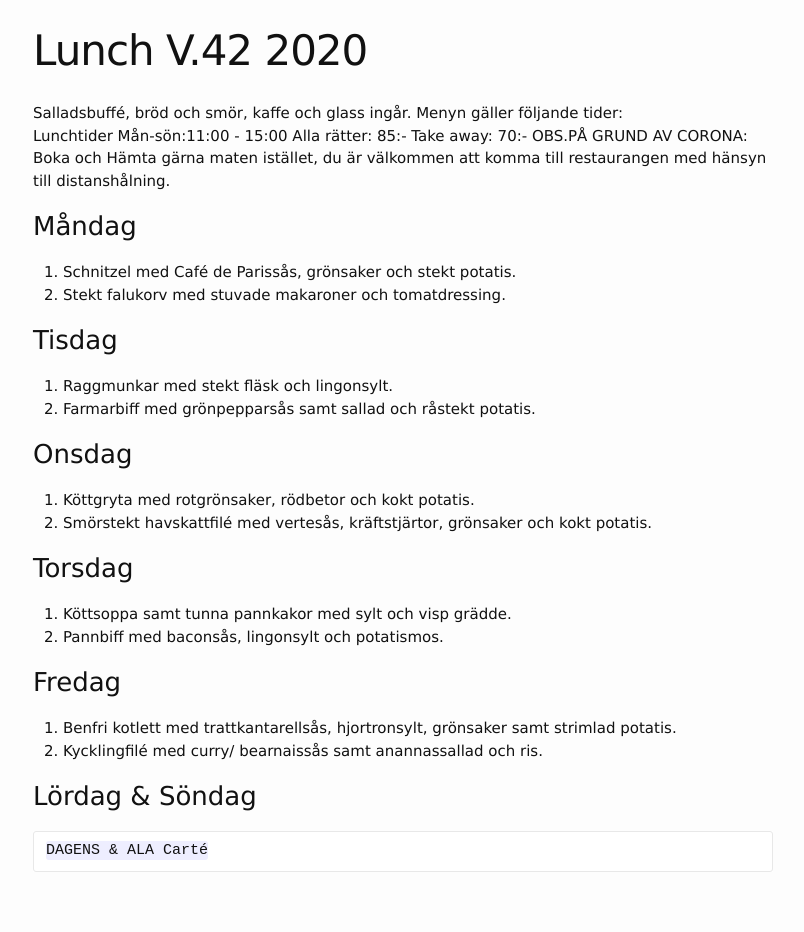
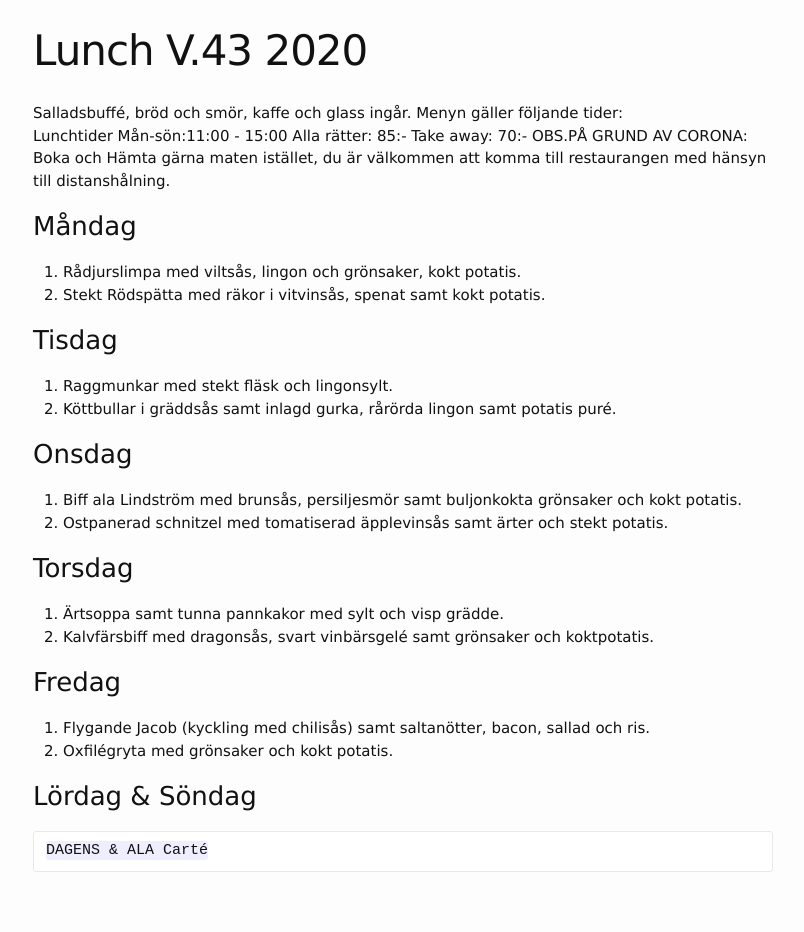
Before and after one commit to FarInn62/farinn62.github.io, a Jekyll site: the page built from lunch.md, in a window 1280 px wide. Shown: the whole page, without its empty margins (237-1041 px from the left). Built offline with Jekyll 4.4.1, drawn with Linux system fonts in a browser that asks for light colours.

Commit message:
Update lunch.md

```diff
--- a/lunch.md
+++ b/lunch.md
@@ -1,6 +1,6 @@
 ---
 layout: foodmenu
-title: Lunch V.42 2020
+title: Lunch V.43 2020
 permalink: /lunch/
 published: true
 ---
@@ -12,24 +12,25 @@ OBS.PÅ GRUND AV CORONA: Boka och Hämta gärna maten istället, du är välkomm
 
 
 ### Måndag
-1. Schnitzel med Café de Parissås, grönsaker och stekt potatis.
-2. Stekt falukorv med stuvade makaroner och tomatdressing.
+1. Rådjurslimpa med viltsås, lingon och grönsaker, kokt potatis.
+2. Stekt Rödspätta med räkor i vitvinsås, spenat samt kokt potatis.
 
 ### Tisdag
 1. Raggmunkar med stekt fläsk och lingonsylt.
-2. Farmarbiff med grönpepparsås samt sallad och råstekt potatis.
+2. Köttbullar i gräddsås samt inlagd gurka, rårörda lingon samt potatis puré.
 
 ### Onsdag
-1. Köttgryta med rotgrönsaker, rödbetor och kokt potatis.
-2. Smörstekt havskattfilé med vertesås, kräftstjärtor, grönsaker och kokt potatis.
+1. Biff ala Lindström med brunsås, persiljesmör samt buljonkokta grönsaker och kokt potatis.
+2. Ostpanerad schnitzel med tomatiserad äpplevinsås samt ärter och stekt potatis.
 
 ### Torsdag
-1. Köttsoppa samt tunna pannkakor med sylt och visp grädde.
-2. Pannbiff med baconsås, lingonsylt och potatismos.
+1. Ärtsoppa samt tunna pannkakor med sylt och visp grädde.
+2. Kalvfärsbiff med dragonsås, svart vinbärsgelé samt grönsaker och koktpotatis.
 
 ### Fredag
-1. Benfri kotlett med trattkantarellsås, hjortronsylt, grönsaker samt strimlad potatis.
-2. Kycklingfilé med curry/ bearnaissås samt anannassallad och ris.
+1. Flygande Jacob (kyckling med chilisås) samt saltanötter, bacon, sallad och ris.
+2. Oxfilégryta med grönsaker och kokt potatis.
+
 
 ### Lördag & Söndag
     DAGENS & ALA Carté
```
